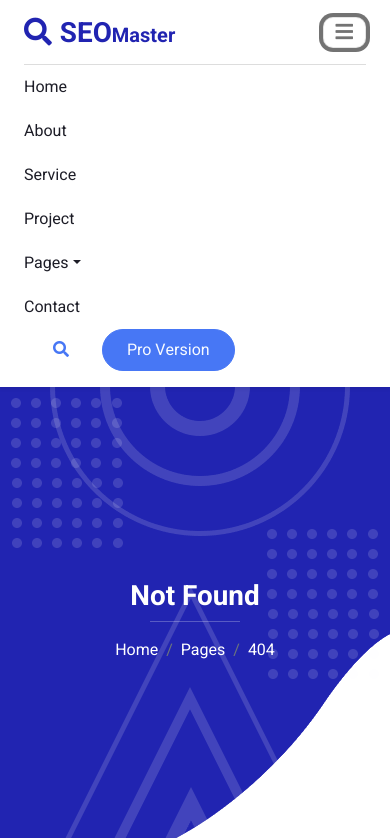
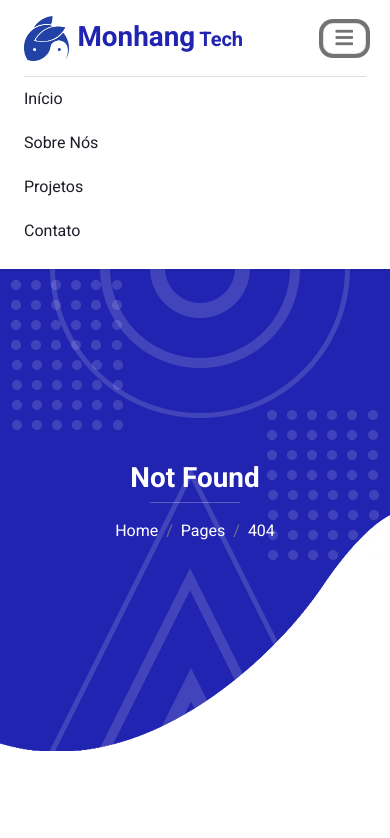
Before and after one commit to Fulustrecodosanzois/site_monhang, a website with bundled scripts: page 404.html in a window 390 px wide. Both pictures are taken after a click on the button 344 px from the left and 32 px from the top of the page. Shown: the top 838 px of the page. Built offline with nearby package versions, Linux system fonts and the light colour scheme.

Commit message:
ajustado navbar

```diff
--- a/404.html
+++ b/404.html
@@ -14,7 +14,8 @@
     <!-- Google Web Fonts -->
     <link rel="preconnect" href="https://fonts.googleapis.com">
     <link rel="preconnect" href="https://fonts.gstatic.com" crossorigin>
-    <link href="https://fonts.googleapis.com/css2?family=Heebo:wght@400;500&family=Roboto:wght@400;500;700&display=swap" rel="stylesheet">
+    <link href="https://fonts.googleapis.com/css2?family=Heebo:wght@400;500&family=Roboto:wght@400;500;700&display=swap"
+        rel="stylesheet">
 
     <!-- Icon Font Stylesheet -->
     <link href="https://cdnjs.cloudflare.com/ajax/libs/font-awesome/5.10.0/css/all.min.css" rel="stylesheet">
@@ -35,7 +36,8 @@
 <body>
     <div class="container-xxl bg-white p-0">
         <!-- Spinner Start -->
-        <div id="spinner" class="show bg-white position-fixed translate-middle w-100 vh-100 top-50 start-50 d-flex align-items-center justify-content-center">
+        <div id="spinner"
+            class="show bg-white position-fixed translate-middle w-100 vh-100 top-50 start-50 d-flex align-items-center justify-content-center">
             <div class="spinner-grow text-primary" style="width: 3rem; height: 3rem;" role="status">
                 <span class="sr-only">Loading...</span>
             </div>
@@ -46,31 +48,28 @@
         <!-- Navbar & Hero Start -->
         <div class="container-xxl position-relative p-0">
             <nav class="navbar navbar-expand-lg navbar-light px-4 px-lg-5 py-3 py-lg-0">
-                <a href="" class="navbar-brand p-0">
-                    <h1 class="m-0"><i class="fa fa-search me-2"></i>SEO<span class="fs-5">Master</span></h1>
-                    <!-- <img src="img/logo.png" alt="Logo"> -->
+                <a href="index.html" class="navbar-brand p-0">
+
+                    <h1 class="m-0"><img class="me-2 normal-logo" src="img/icone-logo.png" alt="Logo"><img
+                            class="me-2 scrolled-logo d-none" src="img/logo2.png" alt="Scrolled Logo">Monhang<span
+                            class="fs-5 ms-1">Tech</span>
+                    </h1>
+
+
                 </a>
+
+
                 <button class="navbar-toggler" type="button" data-bs-toggle="collapse" data-bs-target="#navbarCollapse">
                     <span class="fa fa-bars"></span>
                 </button>
                 <div class="collapse navbar-collapse" id="navbarCollapse">
                     <div class="navbar-nav ms-auto py-0">
-                        <a href="index.html" class="nav-item nav-link">Home</a>
-                        <a href="about.html" class="nav-item nav-link">About</a>
-                        <a href="service.html" class="nav-item nav-link">Service</a>
-                        <a href="project.html" class="nav-item nav-link">Project</a>
-                        <div class="nav-item dropdown">
-                            <a href="#" class="nav-link dropdown-toggle active" data-bs-toggle="dropdown">Pages</a>
-                            <div class="dropdown-menu m-0">
-                                <a href="team.html" class="dropdown-item">Our Team</a>
-                                <a href="testimonial.html" class="dropdown-item">Testimonial</a>
-                                <a href="404.html" class="dropdown-item active">404 Page</a>
-                            </div>
-                        </div>
-                        <a href="contact.html" class="nav-item nav-link">Contact</a>
+                        <a href="index.html" class="nav-item nav-link">Início</a>
+                        <a href="about.html" class="nav-item nav-link">Sobre Nós</a>
+                        <a href="project.html" class="nav-item nav-link">Projetos</a>
+                        <a href="contact.html" class="nav-item nav-link">Contato</a>
                     </div>
-                    <butaton type="button" class="btn text-secondary ms-3" data-bs-toggle="modal" data-bs-target="#searchModal"><i class="fa fa-search"></i></butaton>
-                    <a href="https://htmlcodex.com/startup-company-website-template" class="btn btn-secondary text-light rounded-pill py-2 px-4 ms-3">Pro Version</a>
+
                 </div>
             </nav>
 
@@ -100,11 +99,13 @@
             <div class="modal-dialog modal-fullscreen">
                 <div class="modal-content" style="background: rgba(29, 29, 39, 0.7);">
                     <div class="modal-header border-0">
-                        <button type="button" class="btn bg-white btn-close" data-bs-dismiss="modal" aria-label="Close"></button>
+                        <button type="button" class="btn bg-white btn-close" data-bs-dismiss="modal"
+                            aria-label="Close"></button>
                     </div>
                     <div class="modal-body d-flex align-items-center justify-content-center">
                         <div class="input-group" style="max-width: 600px;">
-                            <input type="text" class="form-control bg-transparent border-light p-3" placeholder="Type search keyword">
+                            <input type="text" class="form-control bg-transparent border-light p-3"
+                                placeholder="Type search keyword">
                             <button class="btn btn-light px-4"><i class="bi bi-search"></i></button>
                         </div>
                     </div>
@@ -122,7 +123,8 @@
                         <i class="bi bi-exclamation-triangle display-1 text-primary"></i>
                         <h1 class="display-1">404</h1>
                         <h1 class="mb-4">Page Not Found</h1>
-                        <p class="mb-4">We’re sorry, the page you have looked for does not exist in our website! Maybe go to our home page or try to use a search?</p>
+                        <p class="mb-4">We’re sorry, the page you have looked for does not exist in our website! Maybe
+                            go to our home page or try to use a search?</p>
                         <a class="btn btn-primary rounded-pill py-3 px-5" href="">Go Back To Home</a>
                     </div>
                 </div>
@@ -181,10 +183,13 @@
                     </div>
                     <div class="col-md-6 col-lg-3">
                         <h5 class="text-white mb-4">Newsletter</h5>
-                        <p>Lorem ipsum dolor sit amet elit. Phasellus nec pretium mi. Curabitur facilisis ornare velit non vulpu</p>
+                        <p>Lorem ipsum dolor sit amet elit. Phasellus nec pretium mi. Curabitur facilisis ornare velit
+                            non vulpu</p>
                         <div class="position-relative w-100 mt-3">
-                            <input class="form-control border-0 rounded-pill w-100 ps-4 pe-5" type="text" placeholder="Your Email" style="height: 48px;">
-                            <button type="button" class="btn shadow-none position-absolute top-0 end-0 mt-1 me-2"><i class="fa fa-paper-plane text-primary fs-4"></i></button>
+                            <input class="form-control border-0 rounded-pill w-100 ps-4 pe-5" type="text"
+                                placeholder="Your Email" style="height: 48px;">
+                            <button type="button" class="btn shadow-none position-absolute top-0 end-0 mt-1 me-2"><i
+                                    class="fa fa-paper-plane text-primary fs-4"></i></button>
                         </div>
                     </div>
                 </div>
@@ -195,8 +200,8 @@
                         <div class="col-md-6 text-center text-md-start mb-3 mb-md-0">
                             &copy; <a class="border-bottom" href="#">Your Site Name</a>, All Right Reserved.
 
-							<!--/*** This template is free as long as you keep the footer author’s credit link/attribution link/backlink. If you'd like to use the template without the footer author’s credit link/attribution link/backlink, you can purchase the Credit Removal License from "https://htmlcodex.com/credit-removal". Thank you for your support. ***/-->
-							Designed By <a class="border-bottom" href="https://htmlcodex.com">HTML Codex</a>
+                            <!--/*** This template is free as long as you keep the footer author’s credit link/attribution link/backlink. If you'd like to use the template without the footer author’s credit link/attribution link/backlink, you can purchase the Credit Removal License from "https://htmlcodex.com/credit-removal". Thank you for your support. ***/-->
+                            Designed By <a class="border-bottom" href="https://htmlcodex.com">HTML Codex</a>
                         </div>
                         <div class="col-md-6 text-center text-md-end">
                             <div class="footer-menu">
```
Also changed, not shown: about.html (+5 -4 lines), contact.html (+5 -3 lines).
